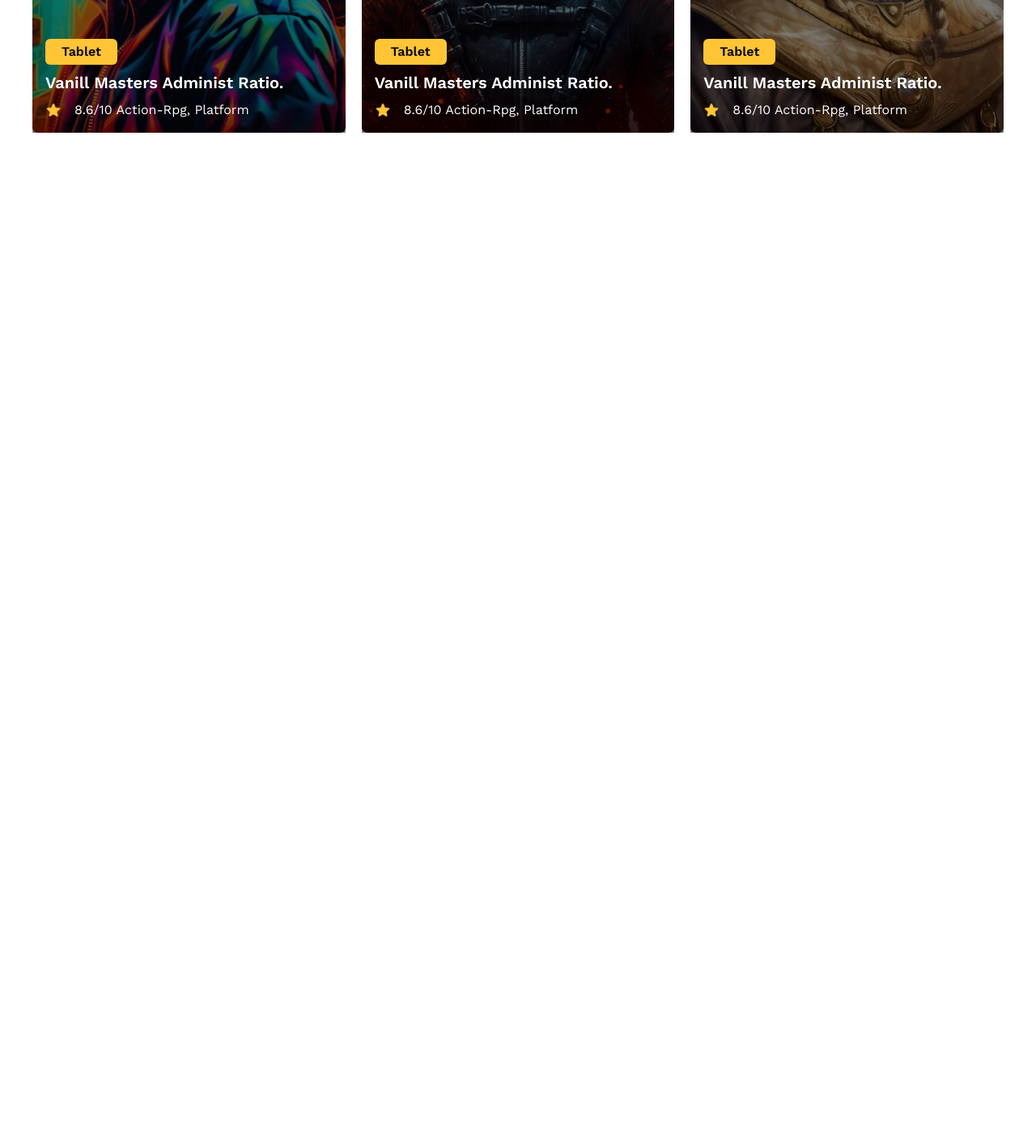
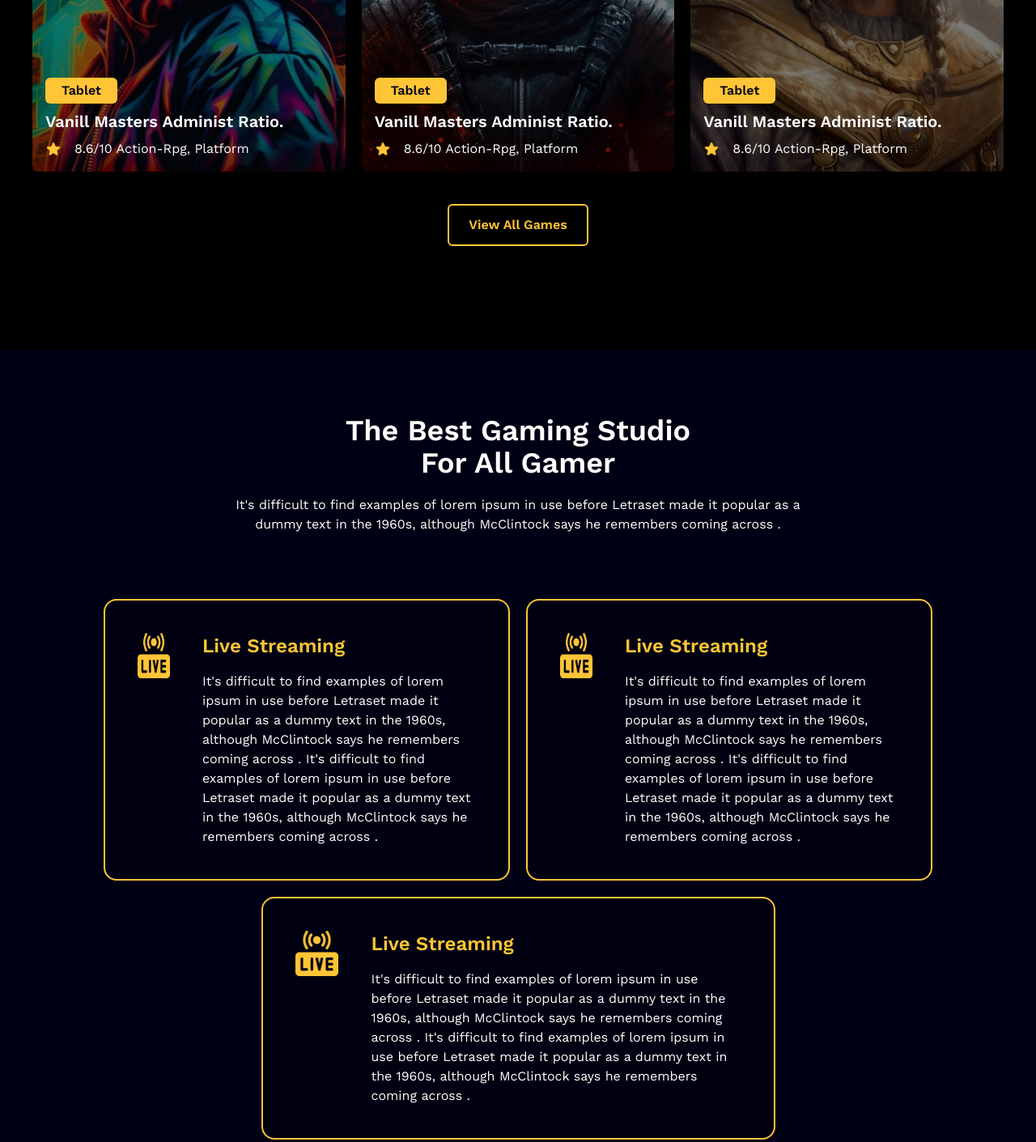
Before and after one commit to RaihanaFerdousi/GameWorld, a plain HTML site: page index.html in a window 1280 px wide. Shown: the part 1240-2651 px from the top of the page at 81% size. Before the commit the page ends 1484 px from the top, so only its background shows below. Drawn offline with nearby package versions, Linux system fonts and the light colour scheme.

Commit message:
finished project

```diff
--- a/index.html
+++ b/index.html
@@ -1,5 +1,5 @@
 <!DOCTYPE html>
-<html lang="en" data-theme="custom-theme">
+<html lang="en" data-theme="black">
 
 <head>
     <meta charset="UTF-8">
@@ -15,7 +15,8 @@
     <style>
         .work-sans-font {
             font-family: "Work Sans", sans-serif;
-        }
+            /* color: #01001acd; */
+          }
     </style>
     <title>Game World</title>
 </head>
@@ -60,7 +61,7 @@
         </div>
 
         <div class="relative z-10 px-4 lg:px-20 mt-20 w-full sm:w-[500px] lg:w-[700px] pb-20 lg:pb-40 mb-20">
-            <h1 class="text-3xl sm:text-4xl lg:text-5xl font-bold mb-4">The Ultimate Competitive <span class="text-[#ffc536]">Gaming</span>
+            <h1 class="text-3xl sm:text-4xl lg:text-5xl font-bold mb-4">The Ultimate Competitive <span class="text-[#FFC536]">Gaming</span>
                 Platform</h1>
             <p class="font-light text-sm sm:text-base lg:text-lg">It's difficult to find examples of made it popular as a dummy text in the 1960s,
                 although McClintock says he remembers coming across the passage in a book of old metal.</p>
@@ -71,36 +72,18 @@
         </div>
     </header>
     <main>
-      <section class="my-20">
+      <section class="my-32">
         <div class="text-center mb-20 flex flex-col items-center">
           <h2 class="text-4xl font-semibold mb-5">New Released Games</h2>
           <p class="w-[400px] lg:w-[700px]">It's difficult to find examples of lorem ipsum in use before Letraset made it popular as a dummy text in the 1960s, although McClintock says he remembers coming across .</p>
         </div>
+
         <div class="mx-auto container grid grid-cols-1 lg:grid-cols-3 gap-5 px-10">
+           <!-- card  -->
           <div class="relative bg-cover h-[500px] rounded-md" style="background-image: url('images/Rectangle 22 (2).png');">
             <div class="absolute top-0 left-0 w-full h-full bg-black bg-opacity-50 z-0"></div>
             <div class="absolute bottom-0 left-0 p-4">
-                <button class="bg-[#ffC536] px-5 py-1 rounded-md text-[#050818] font-semibold">Tablet</button>
-                <h3 class="text-xl font-semibold mt-2">Vanill Masters Administ Ratio.</h3>
-                <p class="flex items-center gap-4 mt-2">
-                    <img src="images/Frame.png" alt="" class="w-5 h-5">8.6/10 Action-Rpg, Platform
-                </p>
-            </div>
-        </div>
-          <div class="relative bg-cover h-[500px] rounded-md" style="background-image: url('images/Rectangle\ 22.png');">
-            <div class="absolute top-0 left-0 w-full h-full bg-black bg-opacity-50 z-0"></div>
-            <div class="absolute bottom-0 left-0 p-4">
-                <button class="bg-[#ffC536] px-5 py-1 rounded-md text-[#050818] font-semibold">Tablet</button>
-                <h3 class="text-xl font-semibold mt-2">Vanill Masters Administ Ratio.</h3>
-                <p class="flex items-center gap-4 mt-2">
-                    <img src="images/Frame.png" alt="" class="w-5 h-5">8.6/10 Action-Rpg, Platform
-                </p>
-            </div>
-        </div>
-          <div class="relative bg-cover h-[500px] rounded-md" style="background-image: url('images/Rectangle\ 22\ \(1\).png');">
-            <div class="absolute top-0 left-0 w-full h-full bg-black bg-opacity-50 z-0"></div>
-            <div class="absolute bottom-0 left-0 p-4">
-                <button class="bg-[#ffC536] px-5 py-1 rounded-md text-[#050818] font-semibold">Tablet</button>
+                <button class="bg-[#FFC536] px-5 py-1 rounded-md text-[#050818] font-semibold">Tablet</button>
                 <h3 class="text-xl font-semibold mt-2">Vanill Masters Administ Ratio.</h3>
                 <p class="flex items-center gap-4 mt-2">
                     <img src="images/Frame.png" alt="" class="w-5 h-5">8.6/10 Action-Rpg, Platform
@@ -108,9 +91,99 @@
             </div>
         </div>
 
+        <!-- card -->
+          <div class="relative bg-cover h-[500px] rounded-md" style="background-image: url('images/Rectangle\ 22.png');">
+            <div class="absolute top-0 left-0 w-full h-full bg-black bg-opacity-50 z-0"></div>
+            <div class="absolute bottom-0 left-0 p-4">
+                <button class="bg-[#FFC536] px-5 py-1 rounded-md text-[#050818] font-semibold">Tablet</button>
+                <h3 class="text-xl font-semibold mt-2">Vanill Masters Administ Ratio.</h3>
+                <p class="flex items-center gap-4 mt-2">
+                    <img src="images/Frame.png" alt="" class="w-5 h-5">8.6/10 Action-Rpg, Platform
+                </p>
+            </div>
+        </div>
+
+        <!-- card -->
+          <div class="relative bg-cover h-[500px] rounded-md" style="background-image: url('images/Rectangle\ 22\ \(1\).png');">
+            <div class="absolute top-0 left-0 w-full h-full bg-black bg-opacity-50 z-0"></div>
+            <div class="absolute bottom-0 left-0 p-4">
+                <button class="bg-[#FFC536] px-5 py-1 rounded-md text-[#050818] font-semibold">Tablet</button>
+                <h3 class="text-xl font-semibold mt-2">Vanill Masters Administ Ratio.</h3>
+                <p class="flex items-center gap-4 mt-2">
+                    <img src="images/Frame.png" alt="" class="w-5 h-5">8.6/10 Action-Rpg, Platform
+                </p>
+            </div>
+        </div>
+        </div>
+        <div class="text-center items-center mt-10">
+          <button class="bg-transparent border-2 border-[#FFC536] px-6 py-3 rounded-md text-[#FFC536] font-semibold">View All Games</button>
         </div>
       </section>
+
+      <section class="lg:px-32 py-20 mb-32 bg-[#01001acd]">
+        <div class="text-center mb-20 flex flex-col items-center">
+          <h2 class="text-4xl font-semibold mb-5 w-[480px]">The Best Gaming Studio For All Gamer</h2>
+          <p class="w-[400px] lg:w-[700px]">It's difficult to find examples of lorem ipsum in use before Letraset made it popular as a dummy text in the 1960s, although McClintock says he remembers coming across .</p>
+        </div>
+        <div class="flex flex-col lg:flex-row gap-5 mb-5">
+          <div class="flex gap-10  p-10 bg-[#010011] rounded-2xl border-2 border-[#FFC536]">
+            <div>
+              <img class="h-14 w-80" src="images/Group 55.png" alt="">
+            </div>
+            <div>
+              <h3 class="font-semibold mb-4 text-2xl text-[#FFC536]">Live Streaming</h3>
+              <p class="text-wrap ">It's difficult to find examples of lorem ipsum in use before Letraset made it popular as a dummy text in the 1960s, although McClintock says he remembers coming across . It's difficult to find examples of lorem ipsum in use before Letraset made it popular as a dummy text in the 1960s, although McClintock says he remembers coming across .</p>
+            </div>
+          </div>
+          <div class="flex gap-10  p-10 bg-[#010011] rounded-2xl border-2 border-[#FFC536]">
+            <div>
+              <img class="h-14 w-80" src="images/Group 55.png" alt="">
+            </div>
+            <div>
+              <h3 class="font-semibold mb-4 text-2xl text-[#FFC536]">Live Streaming</h3>
+              <p class="text-wrap ">It's difficult to find examples of lorem ipsum in use before Letraset made it popular as a dummy text in the 1960s, although McClintock says he remembers coming across . It's difficult to find examples of lorem ipsum in use before Letraset made it popular as a dummy text in the 1960s, although McClintock says he remembers coming across .</p>
+            </div>
+          </div>
+
+        </div>
+        <div class="flex justify-center">
+          <div class="flex gap-10  p-10 bg-[#010011] rounded-2xl border-2 border-[#FFC536] w-[635px]">
+            <div>
+              <img class="h-14 w-80" src="images/Group 55.png" alt="">
+            </div>
+            <div>
+              <h3 class="font-semibold mb-4 text-2xl text-[#FFC536]">Live Streaming</h3>
+              <p class="text-wrap ">It's difficult to find examples of lorem ipsum in use before Letraset made it popular as a dummy text in the 1960s, although McClintock says he remembers coming across . It's difficult to find examples of lorem ipsum in use before Letraset made it popular as a dummy text in the 1960s, although McClintock says he remembers coming across .</p>
+            </div>
+          </div>
+        </div>
+      </section>
+
+      <section class="relative h-full bg-no-repeat bg-cover px-5 lg:px-32 mb-32 bg-center" style="background-image: url('images/Rectangle 27.png');;">
+        <div class="absolute top-0 left-0 w-full h-full bg-black bg-opacity-60 z-0"></div>
+        <div class="lg:w-[600px] py-20 relative z-10">
+            <h2 class="text-4xl font-semibold mb-4 w-[500px]">Create Your Own Tournaments</h2>
+            <p class="mb-4 font-light text-wrap">It's difficult to find examples of lorem ipsum in use before Letraset made it popular as a dummy text in the 1960s, although McClintock says he remembers coming across.</p>
+            <button class="bg-[#FFC536] rounded-md px-6 py-3 text-[#050818] font-semibold">Register Now</button>
+        </div>
+    </section>
+
+
     </main>
+    <footer class=" lg:mx-32">
+      <div class="text-center mb-20 flex flex-col items-center">
+        <h2 class="text-4xl font-semibold mb-5 w-[480px]">Our Sponsors</h2>
+        <p class="w-[400px] lg:w-[700px]">It's difficult to find examples of lorem ipsum in use before Letraset made it popular as a dummy text in the 1960s, although McClintock says he remembers coming across .</p>
+      </div>
+      <div class="flex gap-10 flex-col items-center lg:flex-row justify-center mb-20">
+        <img src="images/spotify Logo.png" alt="">
+        <img src="images/Amazon Logo.png" alt="">
+        <img src="images/google Logo.png" alt="">
+        <img src="images/Telerama Logo.png" alt="">
+        <img src="images/figma Logo.png" alt="">
+      </div>
+      <p class="bg-[#FFC536] text-center text-[#050818] py-5 rounded-md mb-14">All rights reserved copyright@2023 gameworld landing page design</p>
+    </footer>
 
 </body>
 
```
Also changed, not shown: tailwind.config.js (deleted, +0 -12 lines), images/Amazon Logo.png (added), images/Group 55.png (added), images/Group 61.png (added), images/Rectangle 27.png (added), images/Telerama Logo.png (added), images/figma Logo.png (added), images/first-place-trophy 1.png (added), images/google Logo.png (added), images/spotify Logo.png (added).
